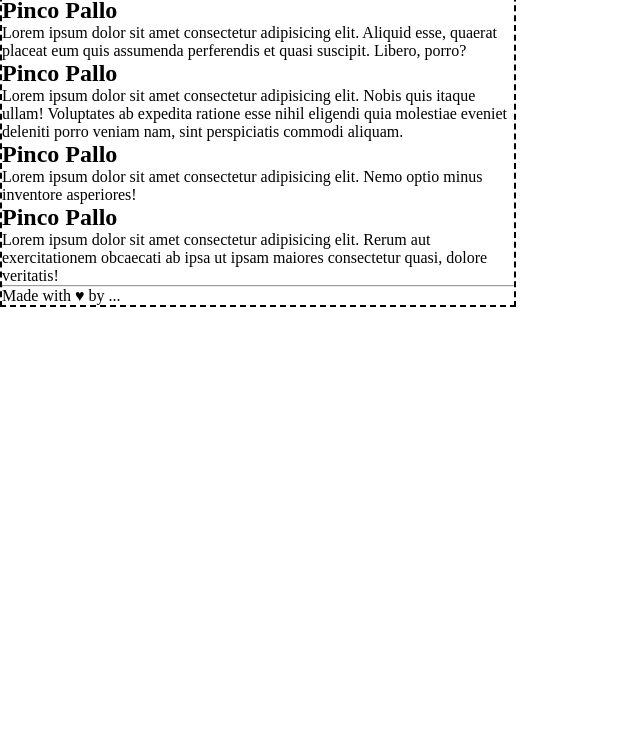
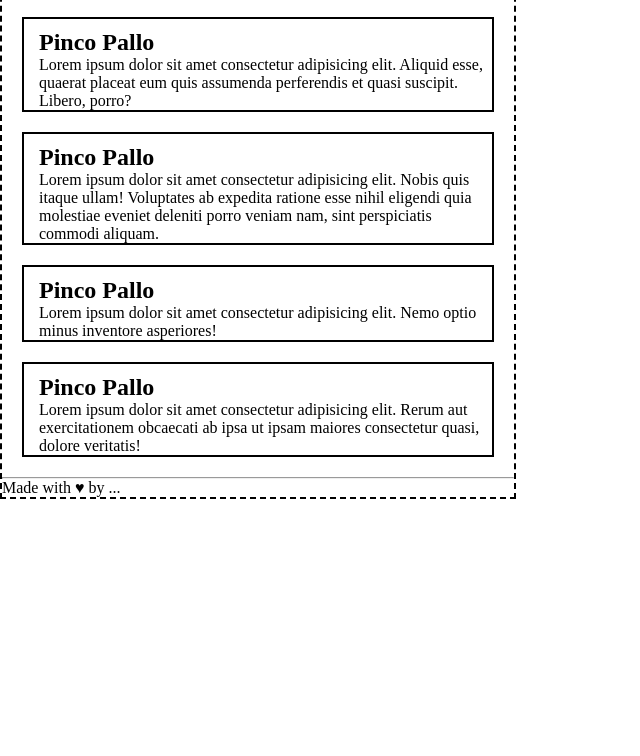
Before and after one commit to AbdeslamElFtouh/htmlcss.wireframe, a plain HTML site: page index.html in a window 1280 px wide. Shown: the part 44-800 px from the top of the page, without its empty margins (0-640 px from the left). Drawn offline with Linux system fonts and the light colour scheme.

Commit message:
ADD creazione box degli articoli tramite il css + relative classi per il box model

```diff
--- a/index.html
+++ b/index.html
@@ -14,22 +14,22 @@
     </header>
     <hr>
     <main>
-        <article>
+        <article class="box">
             <h2>Pinco Pallo</h2>
             <p>Lorem ipsum dolor sit amet consectetur adipisicing elit. Aliquid esse, quaerat placeat eum quis assumenda perferendis et quasi suscipit. Libero, porro?</p>
         </article>
 
-        <article>
+        <article class="box">
             <h2>Pinco Pallo</h2>
             <p>Lorem ipsum dolor sit amet consectetur adipisicing elit. Nobis quis itaque ullam! Voluptates ab expedita ratione esse nihil eligendi quia molestiae eveniet deleniti porro veniam nam, sint perspiciatis commodi aliquam.</p>
         </article>
 
-        <article>
+        <article class="box">
             <h2>Pinco Pallo</h2>
             <p>Lorem ipsum dolor sit amet consectetur adipisicing elit. Nemo optio minus inventore asperiores!</p>
         </article>
 
-        <article>
+        <article class="box">
             <h2>Pinco Pallo</h2>
             <p>Lorem ipsum dolor sit amet consectetur adipisicing elit. Rerum aut exercitationem obcaecati ab ipsa ut ipsam maiores consectetur quasi, dolore veritatis!</p>
         </article>
--- a/style.css
+++ b/style.css
@@ -7,3 +7,10 @@ body{
     width: 512px;
     border: 2px dashed black;
 }
+
+.box{
+    border: 2px solid black;
+    margin: 20px;
+    padding-top: 10px;
+    padding-left: 15px;
+}
```
